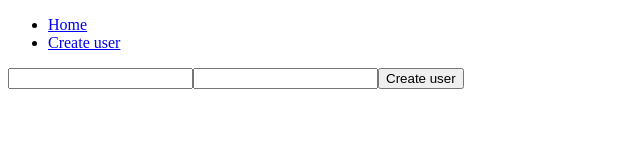
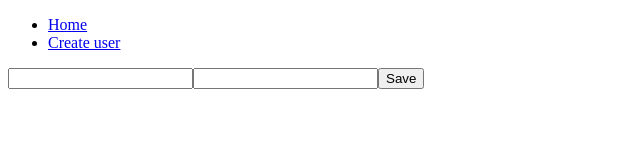
Before and after one commit to felipesoares6/graphql-react-demo, a React (Create React App) app: page /users/create in a window 1280 px wide. Shown: the top 160 px of the page, without its empty margins (0-640 px from the left). Built offline with nearby package versions, Linux system fonts and the light colour scheme.

Commit message:
Update form to be reusable to when the user updates

```diff
--- a/src/components/Form.js
+++ b/src/components/Form.js
@@ -6,12 +6,20 @@ class Form extends Component {
     email: ''
   }
 
+  componentDidMount() {
+    const { user } = this.props;
+
+    if (user) {
+      this.setState({ name: user.name, email: user.email })
+    }
+  }
+
   handleChange = ({ target }) => this.setState({ [target.name]: target.value })
 
   handleSubmit = (e) => {
     e.preventDefault();
 
-    this.props.onSubmit({ variables: { ...this.state } });
+    this.props.onSubmit(this.state);
   }
 
   render() {
@@ -39,7 +47,7 @@ class Form extends Component {
 
         <input
           type="submit"
-          value="Create user"
+          value="Save"
         />
       </form>
     )
```
